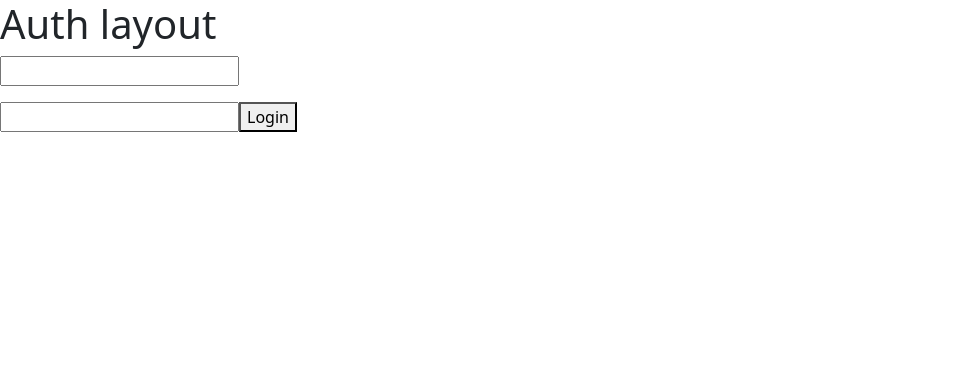
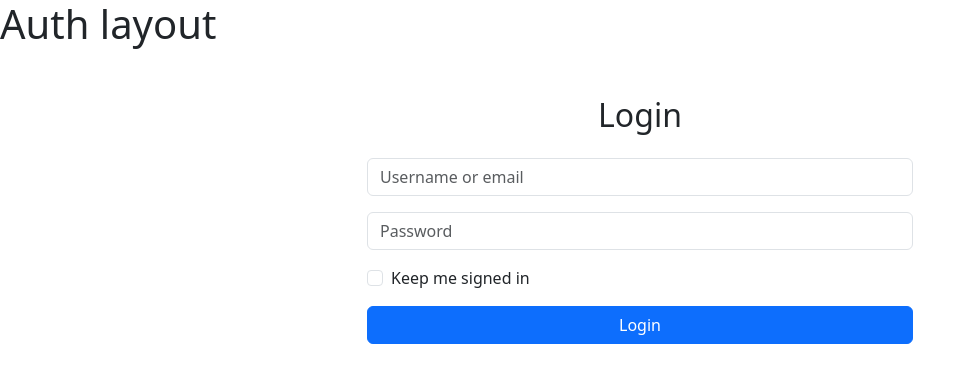
Before and after one commit to BinoyDarvin/country-list, a React (Vite) app: page /auth/login in a window 1280 px wide. Shown: the top 382 px of the page, without its empty margins (0-976 px from the left). Built offline with nearby package versions, Linux system fonts and the light colour scheme.

Commit message:
login style

```diff
--- a/src/pages/auth/login/index.tsx
+++ b/src/pages/auth/login/index.tsx
@@ -1,20 +1,21 @@
-import { FormEvent, useState } from "react"
-import { emailRegex } from "../../../util/constants";
-import { useNavigate } from "react-router";
+import { FormEvent, useState } from 'react';
+import { emailRegex, passwordRegex } from '../../../util/constants';
+import { useNavigate } from 'react-router';
+import { Form, Button, Container, Row, Col } from 'react-bootstrap';
 
 export const Login = () => {
 	const navigate = useNavigate();
 
-    const [formData, setFormData] = useState({email: '', password: ''});
-    const [formErrors, setFormErrors] = useState({email: '', password: ''});
+	const [formData, setFormData] = useState({ email: '', password: '' });
+	const [formErrors, setFormErrors] = useState({ email: '', password: '' });
 
 	const handleOnChange = (name: string, value: string) => {
-        setFormData({...formData, [name]: value});
-        setFormErrors({...formErrors, [name]: ''});
-    }
+		setFormData({ ...formData, [name]: value });
+		setFormErrors({ ...formErrors, [name]: '' });
+	};
 
 	const validate = () => {
-        const errors = {email: '', password: ''}
+		const errors = { email: '', password: '' };
 
 		if (formData.email === '') {
 			errors.email = 'Please enter the email';
@@ -24,47 +25,65 @@ export const Login = () => {
 
 		if (formData.password === '') {
 			errors.password = 'Please enter the password';
+		} else if (!passwordRegex.test(formData.password)) {
+			errors.password =
+				'Password must be minimum 8 characters long  (consist of atleast 1 Capital letter, 1 number & 1 symbol) ';
 		}
 
-        if (errors.email !== '' || errors.password !== '') {
+		if (errors.email || errors.password) {
 			setFormErrors(errors);
 			return false;
 		}
-
 		return true;
-    }
+	};
 
 	const handleSubmit = (e: FormEvent<HTMLFormElement>) => {
 		e.preventDefault();
 		if (validate()) {
 			navigate('/home', { replace: true });
 		}
-    }
+	};
 
 	return (
-        <div>
-            <form onSubmit={handleSubmit}>
-            <input
-                type="text"
-                name="email"
+		<Container className='mt-5'>
+			<Row className='justify-content-md-center'>
+				<Col md={6}>
+					<h2 className='text-center mb-4'>Login</h2>
+					<Form onSubmit={handleSubmit}>
+						<Form.Group className='mb-3' controlId='formEmail'>
+							<Form.Control
+								type='text'
+								name='email'
+								placeholder='Username or email'
 								value={formData.email}
-                onChange={(e) => handleOnChange("email", e.target.value)}
+								onChange={(e) => handleOnChange('email', e.target.value)}
+								isInvalid={!!formErrors.email}
 							/>
-            {
-                formErrors.email !== '' && <p>{formErrors.email}</p>
-            }
-            <p></p>
-            <input
-                type="password"
-                name="password"
+							<Form.Control.Feedback type='invalid'>{formErrors.email}</Form.Control.Feedback>
+						</Form.Group>
+
+						<Form.Group className='mb-3' controlId='formPassword'>
+							<Form.Control
+								type='password'
+								name='password'
+								placeholder='Password'
 								value={formData.password}
-                onChange={(e) => handleOnChange("password", e.target.value)}
+								onChange={(e) => handleOnChange('password', e.target.value)}
+								isInvalid={!!formErrors.password}
 							/>
-            {
-                formErrors.password !== '' && <p>{formErrors.password}</p>
-            }
-            <button type="submit">Login</button>
-            </form>
-        </div>
+							<Form.Control.Feedback type='invalid'>{formErrors.password}</Form.Control.Feedback>
+						</Form.Group>
+
+						<Form.Group className='mb-3' controlId='formKeepSignedIn'>
+							<Form.Check type='checkbox' label='Keep me signed in' />
+						</Form.Group>
+
+						<Button variant='primary' type='submit' className='w-100'>
+							Login
+						</Button>
+					</Form>
+				</Col>
+			</Row>
+		</Container>
 	);
-}
+};
--- a/src/util/constants.ts
+++ b/src/util/constants.ts
@@ -1,2 +1,2 @@
 export const emailRegex = /^[^\s@]+@[^\s@]+\.[^\s@]+$/;
-export const passwordRegex = /^(?=.*[A-Z])(?=.*\d)(?=.*[@$!%*?&])[A-Za-z\d@$!%*?&]{6,}$/;
+export const passwordRegex = /^(?=.*[A-Z])(?=.*\d)(?=.*[\W_]).{8,}$/;
```
Lines whose indentation alone changed are shown as unchanged.
